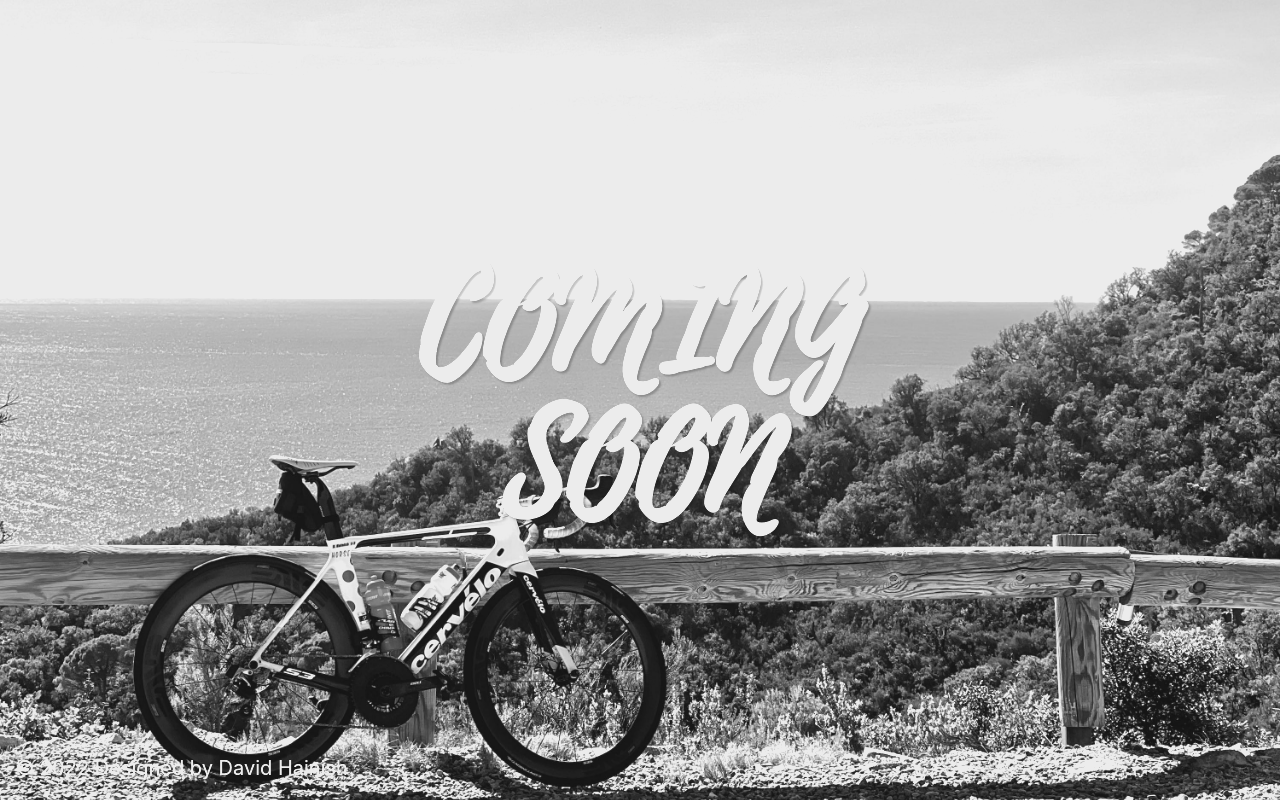
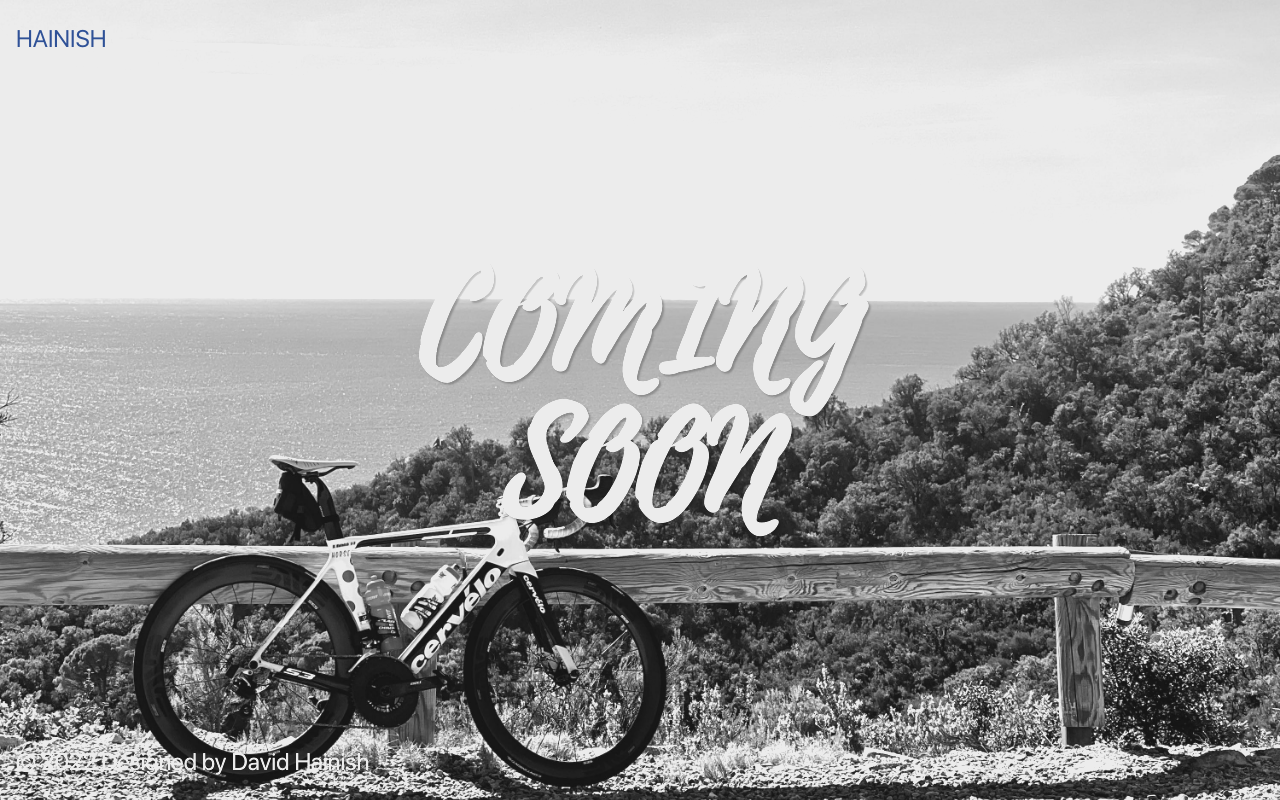
Before and after one commit to davidhainish/strava-premium, a plain HTML site: page docs/index.html in a window 1280 px wide. Drawn offline with Linux system fonts and the light colour scheme.

Commit message:
More styling changes

```diff
--- a/docs/index.html
+++ b/docs/index.html
@@ -2,14 +2,18 @@
 <html>
 <style>
 @font-face {
-  font-family: Playlist Script;
+  font-family: 'Playlist Script';
   src: url('./fonts/Playlist Script.otf');
+}
+@font-face {
+  font-family: 'SF Pro Display';
+  src: url('./fonts/SFPRODISPLAYREGULAR.OTF');
 }
 
 body, html {
   height: 100%;
   margin: 0;
-  font-size: 20px;
+  font-size: 24px;
   font-family: 'SF Pro Display', 'Helvetica Neue', Helvetica, Arial, sans-serif;
 }
 
@@ -27,6 +31,7 @@ body, html {
   position: absolute;
   top: 0;
   left: 16px;
+  color: #1B3D81;
 }
 
 .bottomleft {
```
